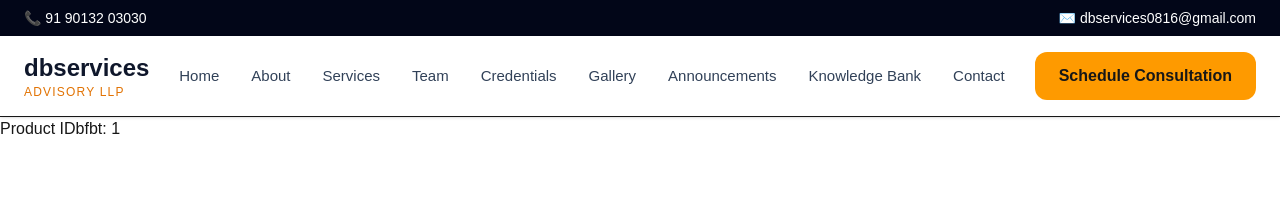
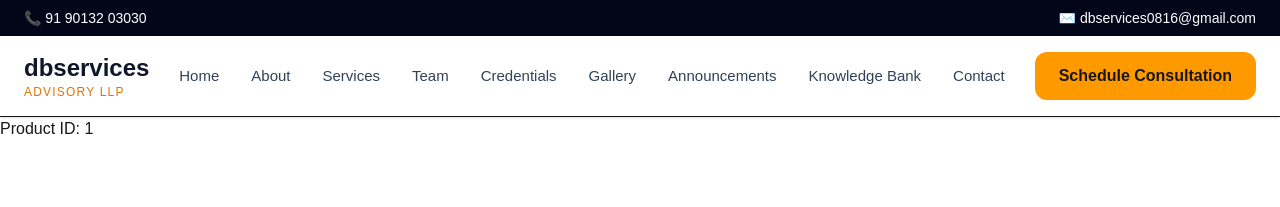
Before and after one commit to Himanshu-Gupta0007/fullstack-framework, a Next.js app: page /product/1 in a window 1280 px wide. Shown: the top 207 px of the page. Built offline with nearby package versions, Linux system fonts and the light colour scheme.

Commit message:
learn LLM

```diff
--- a/app/product/[id]/page.tsx
+++ b/app/product/[id]/page.tsx
@@ -10,7 +10,7 @@ export default async function ProductPage({
 
   return (
     <div>
-      <h1>Product IDbfbt: {id}</h1>
+      <h1>Product ID: {id}</h1>
     </div>
   );
 }
```
